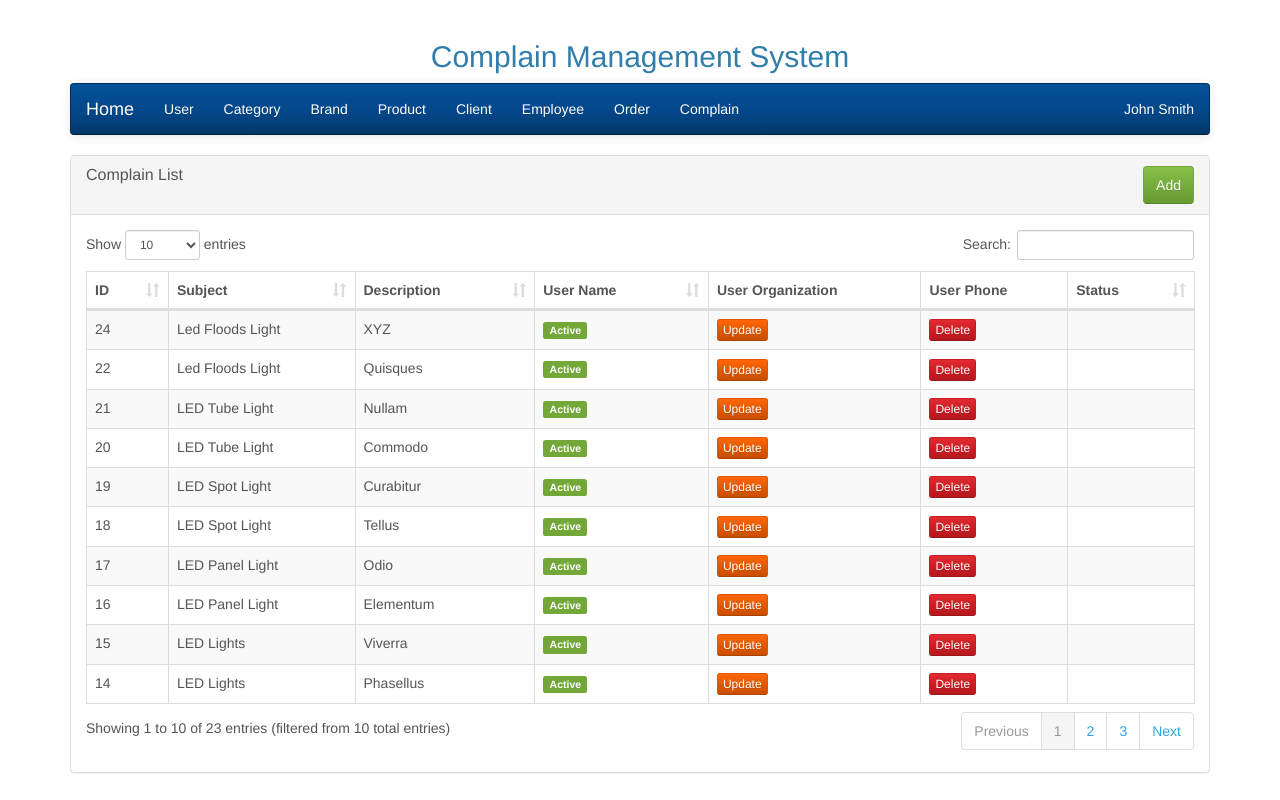
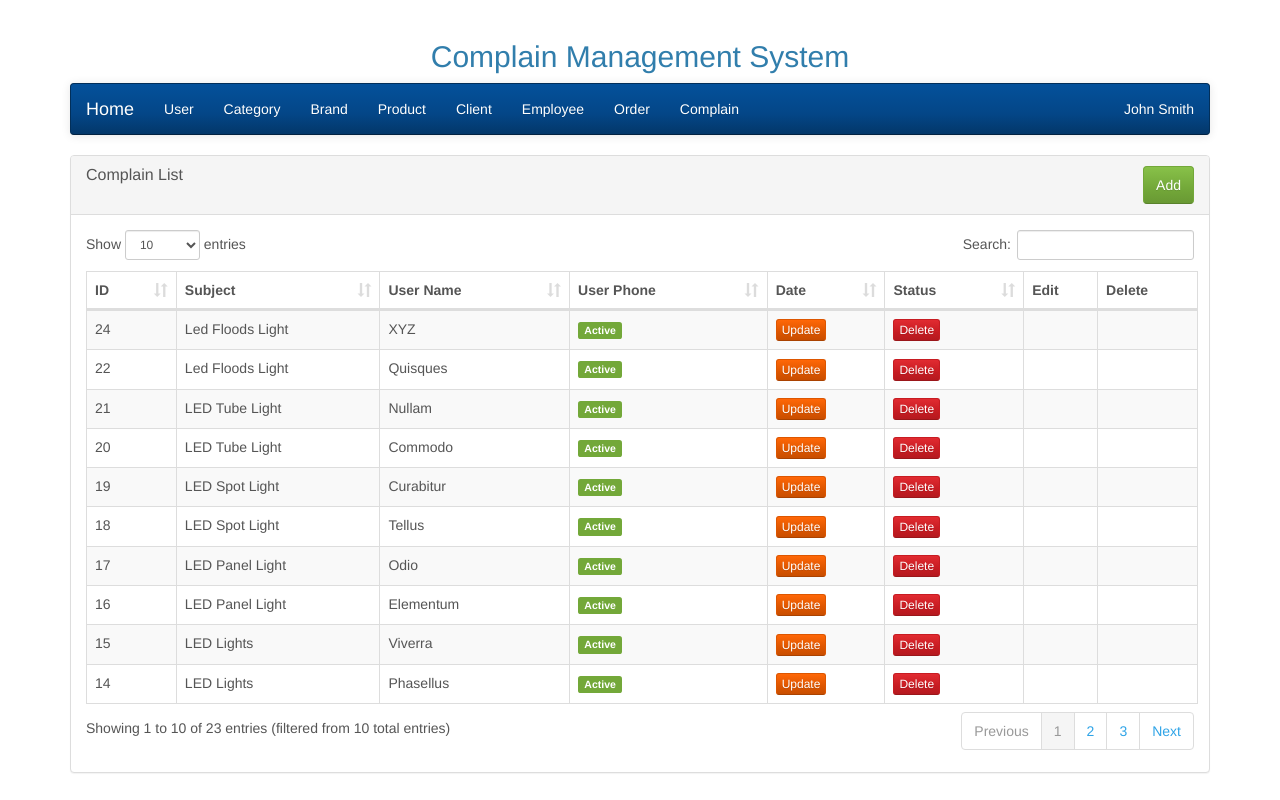
Before and after one commit to shuvoworld/complain-management, a PHP site: page /complain.php in a window 1280 px wide. Run offline with PHP 8.4, Linux system fonts and the light colour scheme; a user stored in the database is signed in; data comes from the database, SQL or seed files in the repository; some web fonts are replaced.

Commit message:
update complain.php

```diff
--- a/complain.php
+++ b/complain.php
@@ -36,11 +36,12 @@
 							<tr>
 								<th>ID</th>
 								<th>Subject</th>
-								<th>Description</th>
 								<th>User Name</th>
-								<th>User Organization</th>
 								<th>User Phone</th>
+								<th>Date</th>
 								<th>Status</th>
+								<th>Edit</th>
+								<th>Delete</th>
 							</tr>
 						</thead>
                 	</table>
@@ -116,7 +117,7 @@
 				$('#complainModal').modal('hide');
 				$('#alert_action').fadeIn().html('<div class="alert alert-success">'+data+'</div>');
 				$('#action').attr('disabled', false);
-				branddataTable.ajax.reload();
+				complaindataTable.ajax.reload();
 			}
 		})
 	});
@@ -155,7 +156,7 @@
 				success:function(data)
 				{
 					$('#alert_action').fadeIn().html('<div class="alert alert-info">'+data+'</div>');
-					branddataTable.ajax.reload();
+					complaindataTable.ajax.reload();
 				}
 			})
 		}
@@ -166,7 +167,7 @@
 	});
 
 
-	var branddataTable = $('#complain_data').DataTable({
+	var complaindataTable = $('#complain_data').DataTable({
 		"processing":true,
 		"serverSide":true,
 		"order":[],
@@ -176,7 +177,7 @@
 		},
 		"columnDefs":[
 			{
-				"targets":[4, 5],
+				"targets":[6, 7],
 				"orderable":false,
 			},
 		],
```
